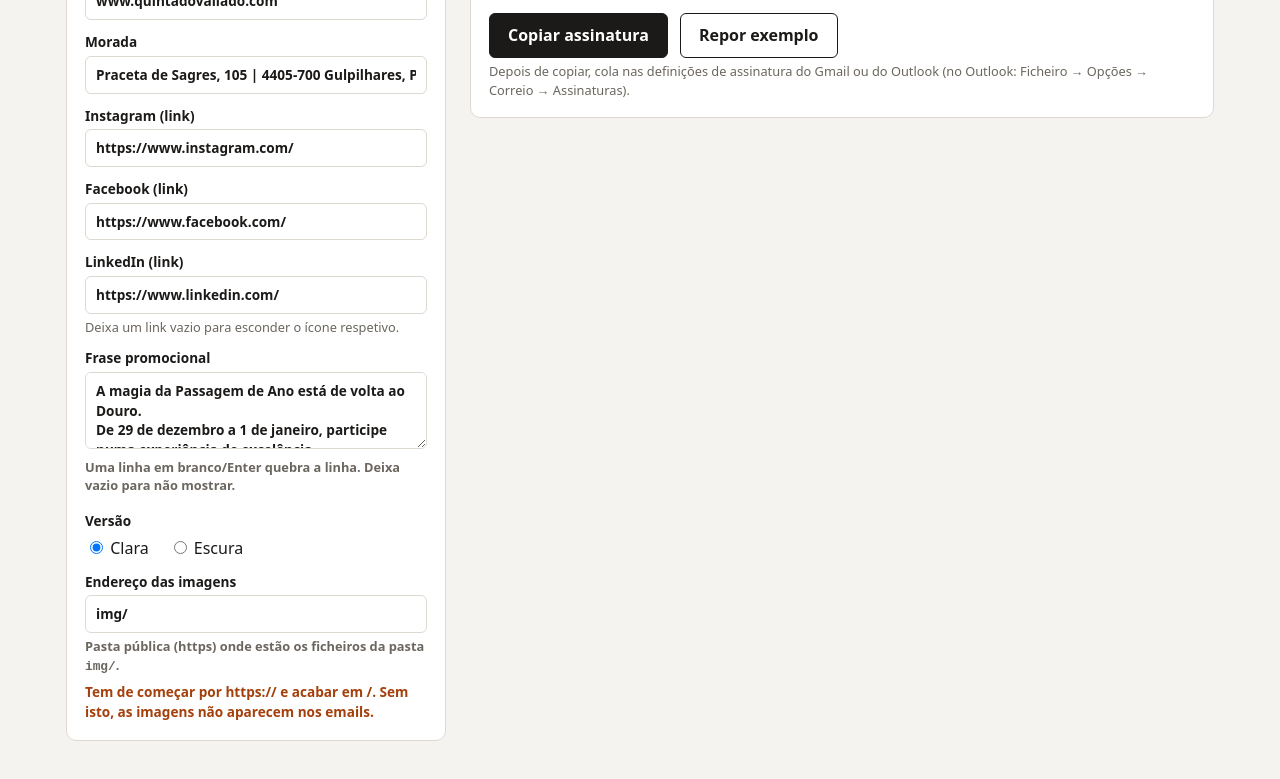
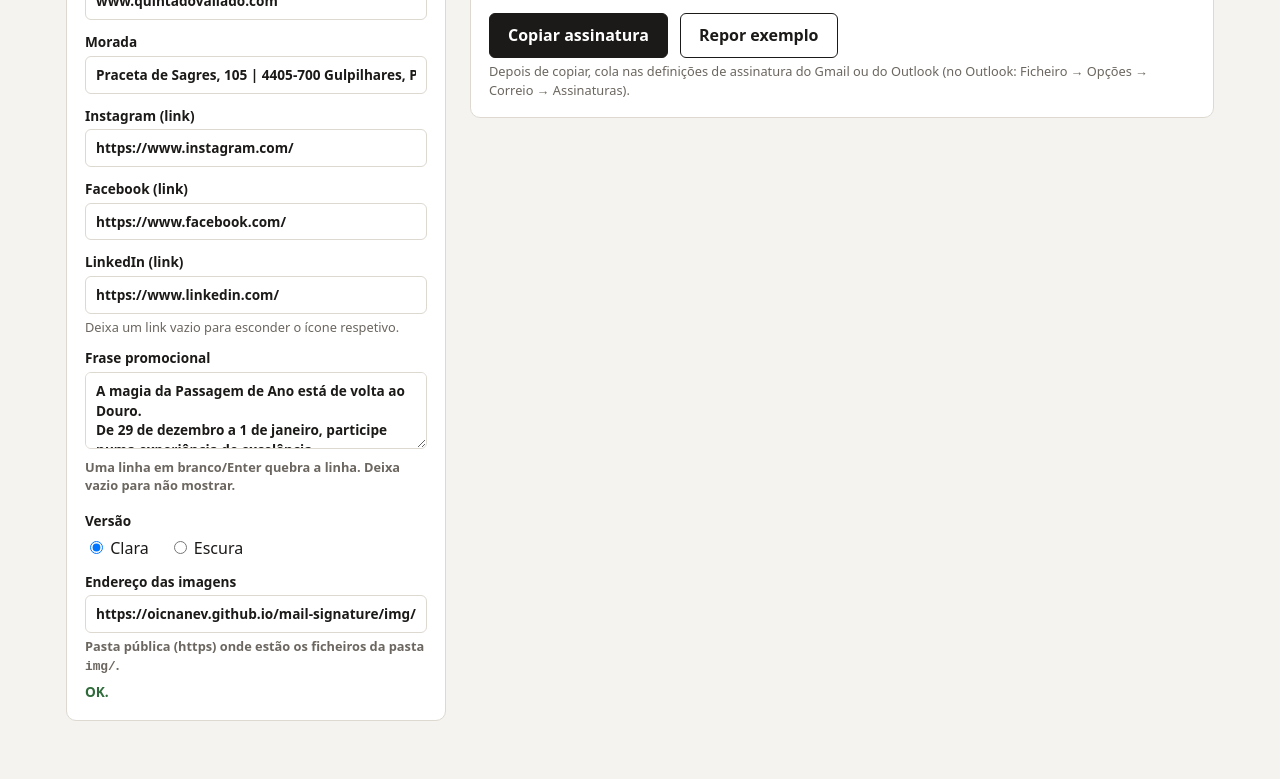
Before and after one commit to oicnanev/mail-signature, a plain HTML site: page index.html in a window 1280 px wide. Shown: the part 361-1140 px from the top of the page. Drawn offline with Linux system fonts and the light colour scheme.

Commit message:
Default images URL to GitHub Pages

```diff
--- a/index.html
+++ b/index.html
@@ -78,7 +78,7 @@ const SAMPLE = {
   site: 'www.quintadovallado.com', address: 'Praceta de Sagres, 105 | 4405-700 Gulpilhares, Portugal',
   instagram: 'https://www.instagram.com/', facebook: 'https://www.facebook.com/', linkedin: 'https://www.linkedin.com/',
   tagline: 'A magia da Passagem de Ano está de volta ao Douro.\nDe 29 de dezembro a 1 de janeiro, participe numa experiência de excelência.',
-  baseUrl: 'img/', theme: 'light',
+  baseUrl: 'https://oicnanev.github.io/mail-signature/img/', theme: 'light',
 };
 const $ = (id) => document.getElementById(id);
 const STORAGE_KEY = 'signature:v1';
```
Also changed, not shown: 1 other file.
